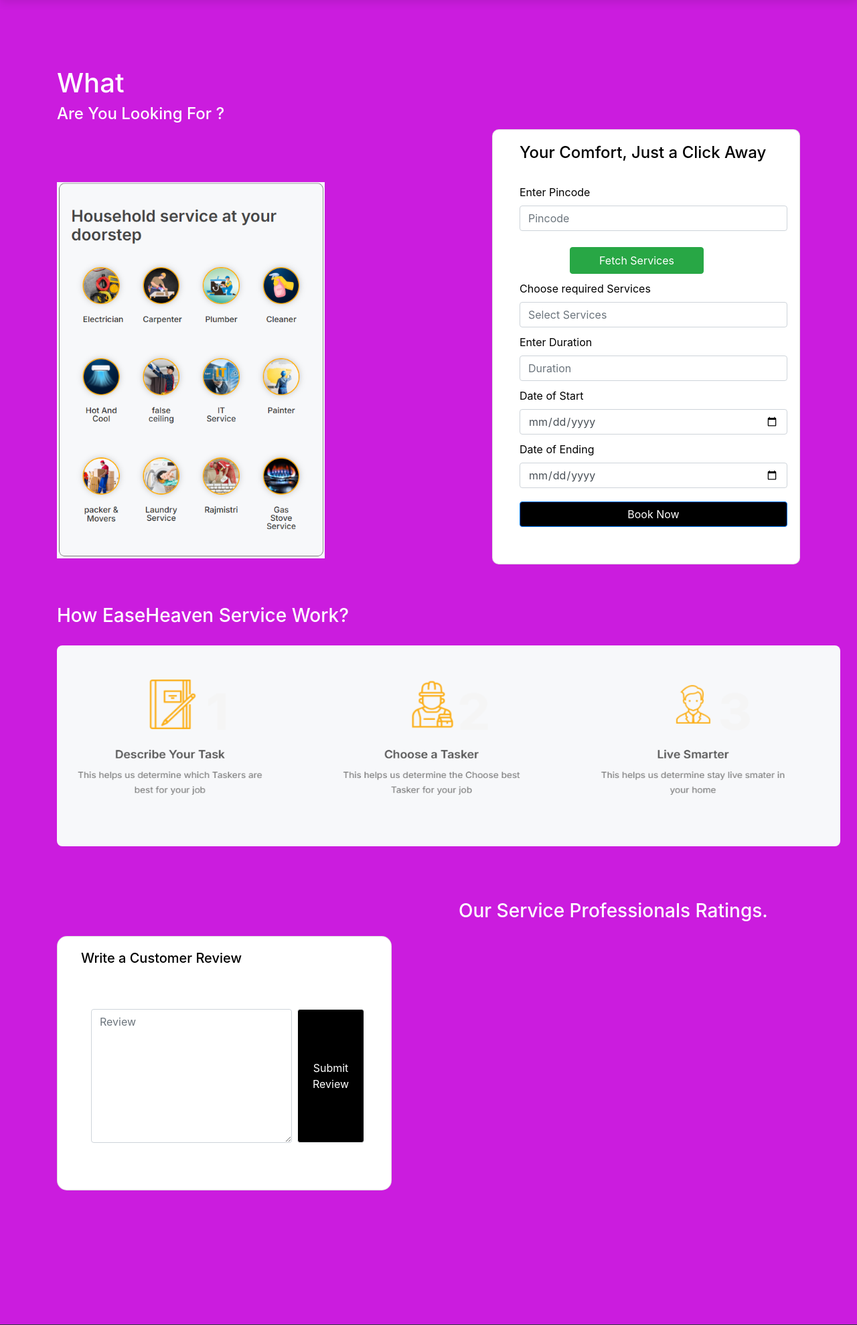
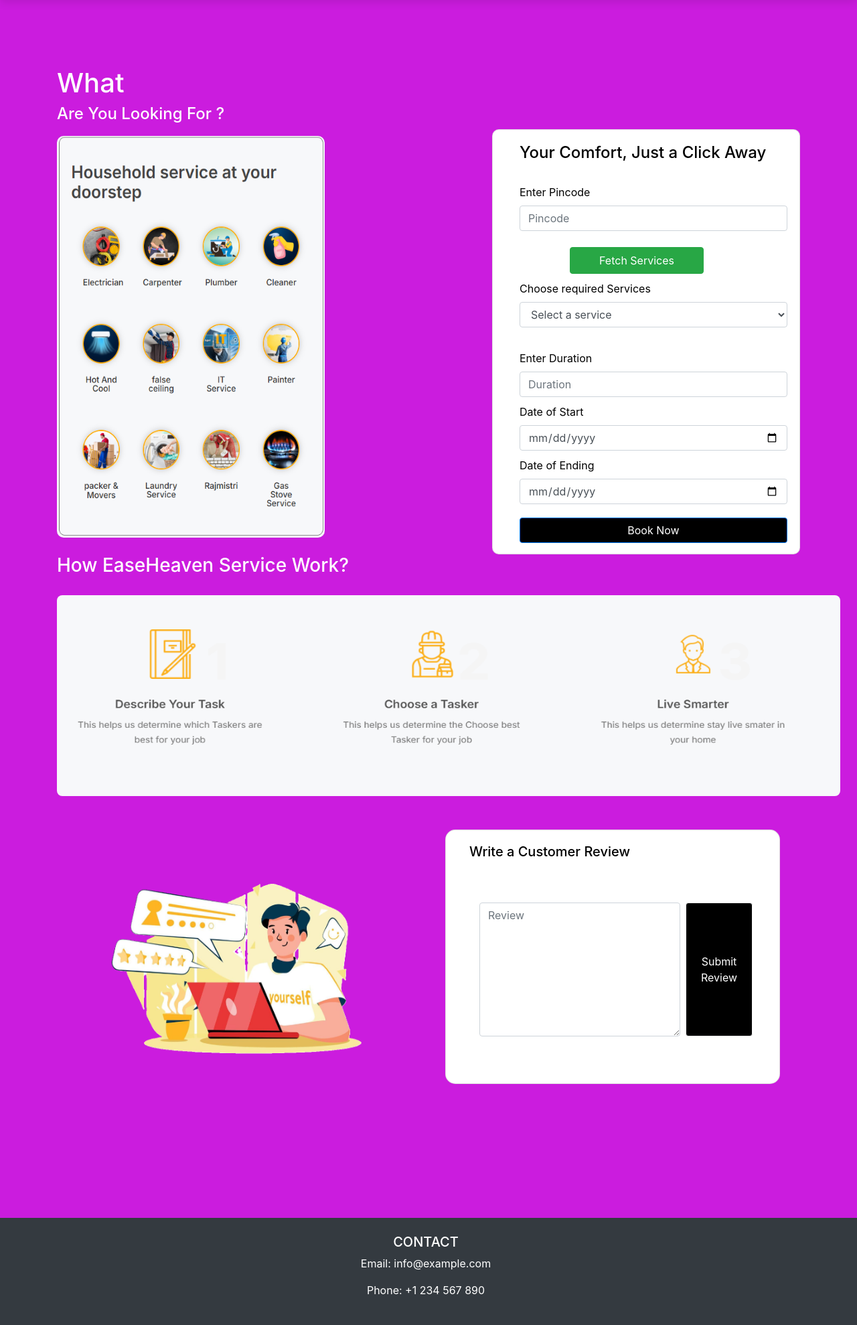
Before and after one commit to Ujj-CodeX/EaseHeaven-2.O, a Flask app: page /EaseHeaven in a window 1280 px wide. Shown: the part 78-2057 px from the top of the page at 67% size. Run offline with Flask 3, Linux system fonts and the light colour scheme; some libraries are stand-ins or nearby versions.

Commit message:
main users dashboard

```diff
--- a/backend/main.py
+++ b/backend/main.py
@@ -396,6 +396,76 @@ def show3():
 
 
 
+########============---Users Dashboard---------------->
+
+@app.route('/cust_ds', methods=['GET', 'POST'])
+def cust_ds():
+    if 'id' not in session:
+        return redirect('/login')
+
+    ID = session['id']
+    services = []
+    error = None
+    errorz = None
+
+    db = get_db()
+    cursor = db.cursor()
+
+    if request.method == 'POST':
+        pins = request.form.get('pincode')
+        days = request.form.get('days')
+        service = request.form.get('service')
+        date1 = request.form.get('date1')
+        date2 = request.form.get('date2')
+
+        if 'fetch_service' in request.form:
+            if not pins:
+                errorz = "Pin code is required"
+            else:
+                query = "SELECT DISTINCT service FROM active_professional WHERE pincode = ?"
+                cursor.execute(query, (pins,))
+                services = [row[0] for row in cursor.fetchall()]
+
+                if not services:
+                    errorz = f"No services available for pin code {pins}"
+
+        elif 'book' in request.form:
+            if not service or not days:
+                error = "Please select a service and enter the number of days"
+            else:
+                try:
+                    print("SERVICE:", service)
+                    print("DAYS:", days)
+                    print("DATE1:", date1)
+                    print("DATE2:", date2)
+
+                    cursor.execute(
+                        '''INSERT INTO service_request (username, service, duration, date_o, date_e, ser_st, status,prf_id)
+                           VALUES (?, ?, ?, ?, ?, ?, ?,?)''',
+                        (ID, service, days, date1, date2, 'Pending', 'Active','Pending')
+                    )
+                    db.commit()
+                    flash('Booking successful!', 'success')
+                except Exception as e:
+                    db.rollback()
+                    error = "An error occurred while processing your booking. Please try again."
+
+
+        if 'submit_review' in request.form:
+            rv=request.form['review']
+            cursor.execute(
+                 '''INSERT INTO review (username, review)
+                 VALUES (?, ?)''', (ID, rv)
+             )
+            db.commit()
+            flash('Review Submitted!', 'success')
+
+
+
+    return render_template('User_dash.html', user={'id': ID}, services=services, errorz=errorz, error=error,pins=pins)
+
+
+
 
 if __name__ == '__main__':
     app.run(debug=True)
--- a/templates/User_Dash.html
+++ b/templates/User_Dash.html
@@ -28,7 +28,7 @@
           background-color: #fff;
           border-radius: 6px;
           box-shadow: 0 4px 8px rgba(0,0,0,0.2);
-          min-width: 160px;
+          width: 210px;
           z-index: 1000;">
       <a href="/Booking_management" style="display: block; padding: 10px; text-decoration: none; color: #333;">Booking Management</a>
       <a href="/" style="display: block; padding: 10px; text-decoration: none; color: #333;">Logout</a>
@@ -46,16 +46,30 @@
     <h4 style="color: white;">Are You Looking For ?</h4>
 
     <div class="Servicelist" style="display: flex; align-items: flex-start;">
-        <img src="{{ url_for('static', filename='57.png') }}" style=" border-radius: 20px; height: 700px; width: 400px; margin-top: 10px; object-fit: contain;">
+        <img src="{{ url_for('static', filename='57.png') }}" style=" border-radius: 10px; height: 600px; width: 400px; margin-top: 10px;">
 
-        <div class="card" style="height: 650px; width: 500px; margin-left: 250px; border-radius: 10px;">
+        <div class="card" style="height: auto; width: 500px; margin-left: 250px; border-radius: 10px;">
             <div class="mb-3" style="width: 400px; margin-left: 40px; margin-top: 20px;">
                 <h4 style="color: black;">Your Comfort, Just a Click Away</h4>
                 <br>
+
+                {% if error %}
+        <p style="color: red;">{{ error }}</p>
+    {% endif %}
+    {% with messages = get_flashed_messages(with_categories=true) %}
+        {% if messages %}
+            {% for category, message in messages %}
+                <p class="alert {{ category }}">{{ message }}</p>
+            {% endfor %}
+        {% endif %}
+    {% endwith %}
+
+
+                <form action="/cust_ds" method="post">
                 <label class="form-label" style="color: black;">Enter Pincode</label>
 
-                <input type="text" class="form-control" placeholder="Pincode"><br>
-                <button class="btn btn-success" style="width: 200px; height: 40px; margin-left: 75px;">Fetch Services</button><br>
+                <input type="text" class="form-control" name="pincode" value="{{ pins }}" placeholder="Pincode"><br>
+                <button class="btn btn-success" name="fetch_service" style="width: 200px; height: 40px; margin-left: 75px;">Fetch Services</button><br>
 
 
 
@@ -63,40 +77,54 @@
 
 
                 <label class="form-label" style="color: black; margin-top: 10px;">Choose required Services</label>
-                <input type="text" class="form-control" placeholder="Select Services">
+                        <select id="services" name="service" class="form-control">
+    <option value="">Select a service</option>
+    {% if services %}
+        {% for service_item in services %}
+            <option value="{{ service_item }}">{{ service_item }}</option>
+        {% endfor %}
+    {% endif %}
+</select><br>
+
+
 
                 <label class="form-label" style="color: black; margin-top: 10px;">Enter Duration</label>
-                <input type="text" class="form-control" placeholder="Duration">
+                <input type="text" class="form-control" name="days" placeholder="Duration">
 
                 <label class="form-label" style="color: black; margin-top: 10px;">Date of Start</label>
-                <input type="date" class="form-control" placeholder="Date of Start">
+                <input type="date" class="form-control" name="date1" placeholder="Date of Start">
 
                 <label class="form-label" style="color: black; margin-top: 10px;">Date of Ending</label>
-                <input type="date" class="form-control" placeholder="Date of Ending">
+                <input type="date" class="form-control" name="date2" placeholder="Date of Ending">
 
-                <button type="button" class="btn btn-primary" style="margin-top: 20px; width: 400px; background-color: black; color: white;">Book Now</button>
-            </div>
-        </div>
+                <button type="submit" class="btn btn-primary" name="book" style="margin-top: 20px; width: 400px; background-color: black; color: white;">Book Now</button>
+              </form>
+              </div>
+          </div>
     </div>
 
 
     <h3 style="color: white;">How EaseHeaven Service Work?</h3>
     <img src="{{ url_for('static', filename='58.PNG') }}" alt="How it works" width="1170" height="300" style="margin-top: 20px; border-radius: 8px;">
 
-    <h3 style="color: white; margin-left: 600px; margin-top: 80px;">Our Service Professionals Ratings.</h3>
 
-    <div class="card" style="height: 380px; width: 500px; border-radius: 15px; background-color: white; margin-top: 20px;">
+    <div style="display: flex; gap: 100px;">
+      <img src="{{ url_for('static', filename='89.png') }}" style=" height: 300px; width: 400px; margin-top: 100px; margin-left: 80px; ">
+
+
+
+    <div class="card" style="height: 380px; width: 500px; border-radius: 15px; background-color: white; margin-top: 50px;">
           <div class="mb-3" style="width: 250px; margin-left: 25px; margin-top: 20px;">
           <h5 style="color: black; margin-left: 10px;">Write a Customer Review</h5>
       </div>
-      <form class="d-flex" style="margin-top: 40px; width: 500px;" action="/review" method="post">
+      <form class="d-flex" style="margin-top: 40px; width: 500px;" action="/cust_ds" method="post">
         <textarea class="form-control mr-2" style="margin-left: 50px; height: 200px; width: 300px;" name="review" placeholder="Review" aria-label="Write your review here"></textarea>
-        <button class="btn btn-outline-light" type="submit" style="width: 100px; color: white; background-color: black;">Submit Review</button>
+        <button class="btn btn-outline-light" type="submit" name="submit_review" style="width: 100px; color: white; background-color: black;">Submit Review</button>
       </form>
       </div>
       </div>
 </div>
-
+</div>
 
 
 
```
Also changed, not shown: backend/Database.db, backend/static/89.PNG (added).
